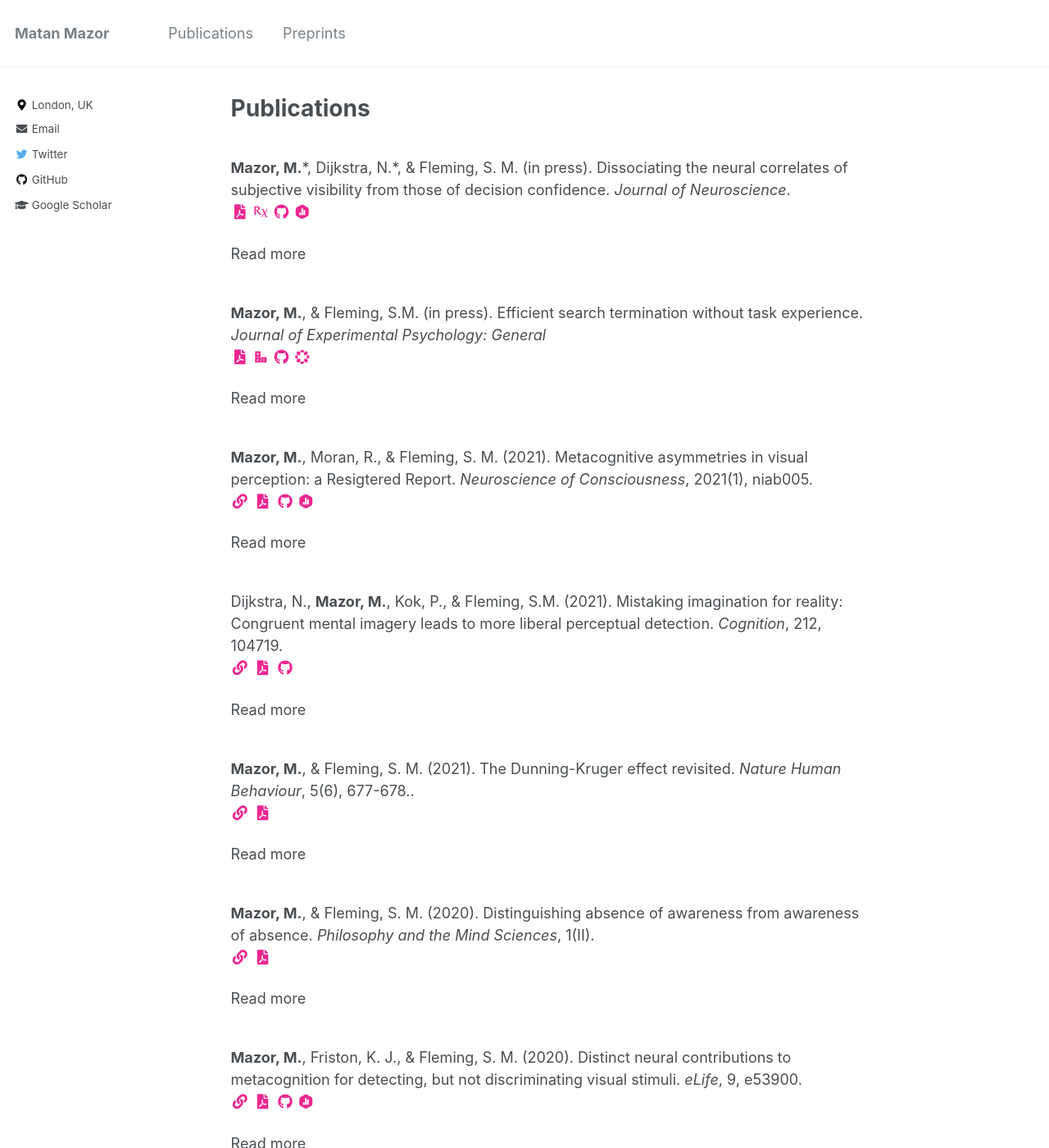
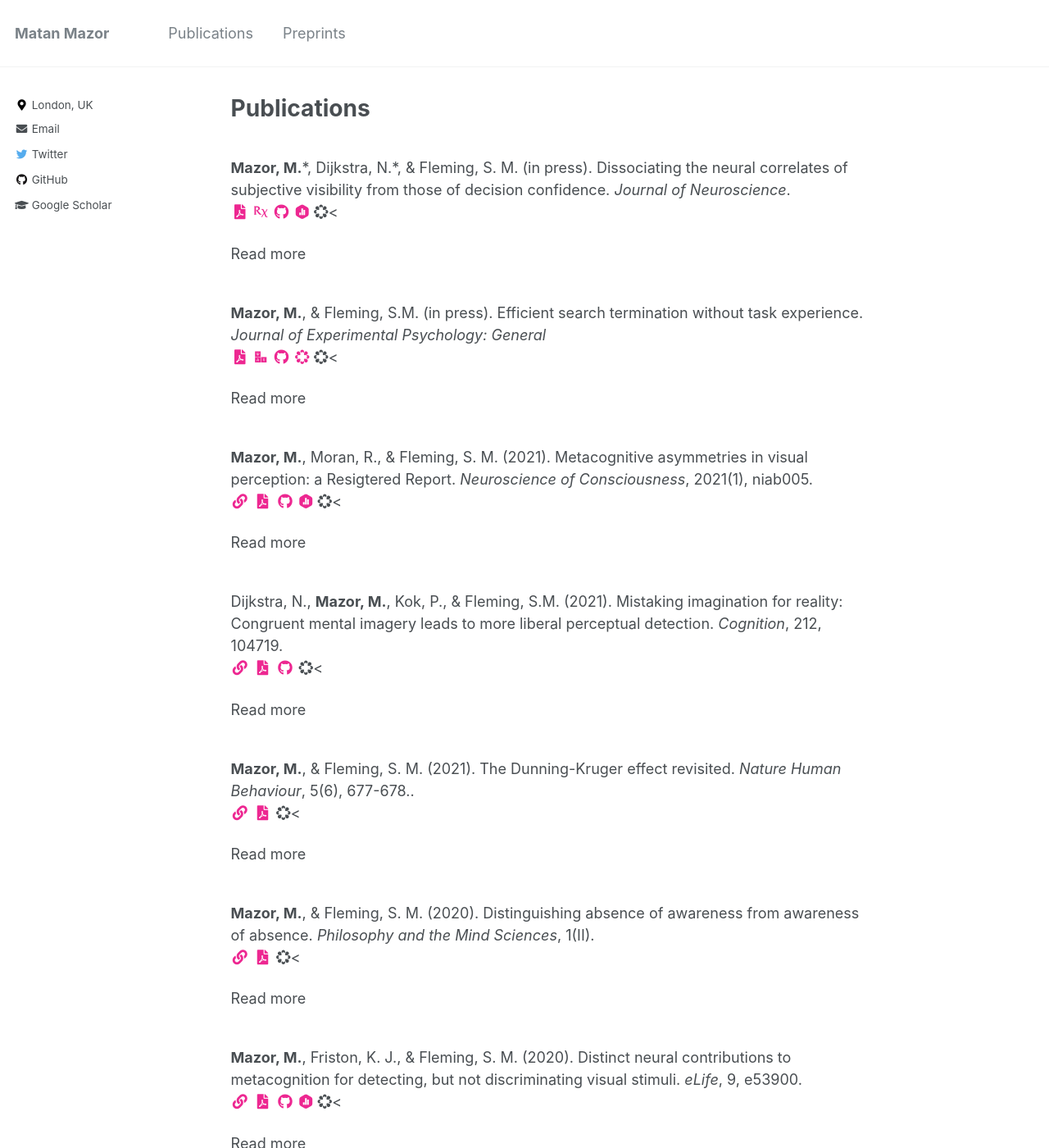
Before and after one commit to matanmazor/matanmazor.github.io, a Jekyll site: the page built from _pages/publications.md, in a window 1280 px wide and 1400 px high. Shown: the whole window at 82% size. Built offline with Jekyll 4.4.1, drawn with Linux system fonts in a browser that asks for light colours; some web fonts are replaced.

Commit message:
created icon for show more

```diff
--- a/_includes/archive-single.html
+++ b/_includes/archive-single.html
@@ -83,6 +83,9 @@
 	  {% if post.osf %}
         <a href="{{ post.osf }}"><i class="ai ai-osf zoom" aria-hidden="true"></i></a>
       {% endif %}
+	  {% if post.excerpt %}
+        <i id="show" class="ai ai-osf zoom" aria-hidden="true"></i><
+      {% endif %}
       </p>
     {% elsif post.collection == 'posts' and post.date %}
       <p class="page__date"><strong><i class="fa fa-fw fa-calendar" aria-hidden="true"></i> {{ site.data.ui-text[site.locale].date_label | default: "Published:" }}</strong> <time datetime="{{ post.date | default: "1900-01-01" | date_to_xmlschema }}">{{ post.date | default: "1900-01-01" | date: "%B %d, %Y" }}</time></p>
```
